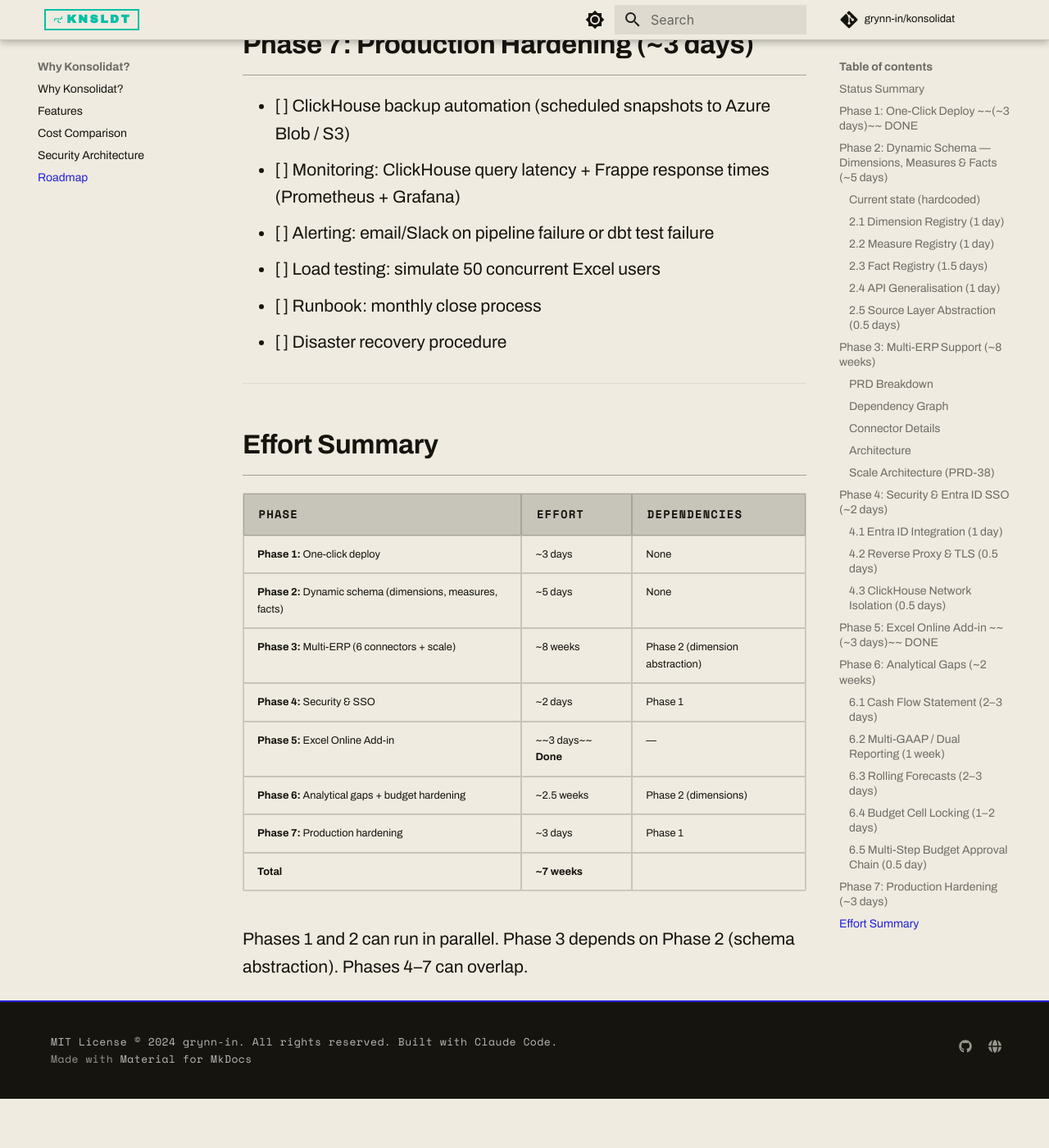
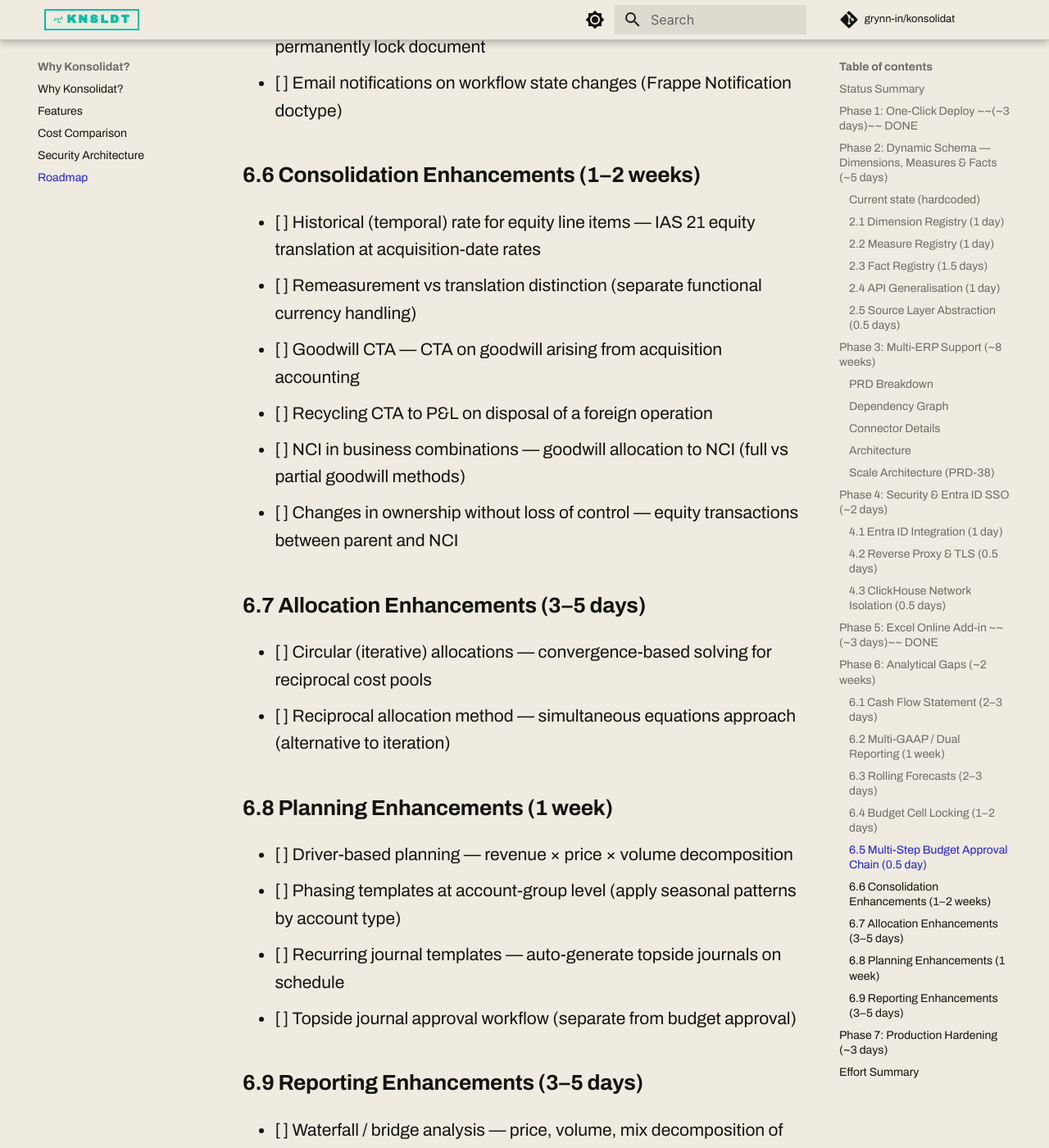
Before and after one commit to grynn-in/konsolidat, an MkDocs documentation site: the page built from docs/reference/roadmap.md, in a window 1280 px wide and 1400 px high, scrolled down 11987 px. Shown: the whole window at 82% size. Built offline with MkDocs 1.6.1 and Material for MkDocs 9.7.7, drawn with Linux system fonts in a browser that asks for light colours; comment, search, counter and statistics services are not loaded; before the commit the page ends 13327 px from its top, so only the background shows below that; some of the changed text lies outside the part shown.

Commit message:
docs: remove PRDs from public nav, add out-of-scope items to roadmap
PRD docs kept in repo (docs/prd/) for developer reference but removed
from the public navigation — they're internal development artifacts.

All "Out of Scope" items from PRD-1 through PRD-7 added to roadmap
Phase 6 under new subsections:

- 6.6 Consolidation Enhancements: historical equity rates, goodwill CTA,
  CTA recycling on disposal, NCI in business combinations, ownership
  changes without loss of control
- 6.7 Allocation Enhancements: circular/iterative, reciprocal method
- 6.8 Planning Enhancements: driver-based planning, phasing templates,
  recurring journals, topside approval workflow
- 6.9 Reporting Enhancements: waterfall/bridge analysis, trend analysis,
  variance commentary

Co-Authored-By: Claude Opus 4.6 <noreply@anthropic.com>

```diff
--- a/docs/reference/roadmap.md
+++ b/docs/reference/roadmap.md
@@ -27,6 +27,10 @@
 | Cash flow statement | **Not started** |
 | Multi-GAAP | **Not started** |
 | Rolling forecasts | **Not started** |
+| Consolidation enhancements (goodwill CTA, NCI in combos, disposal recycling) | **Not started** |
+| Allocation enhancements (circular, reciprocal) | **Not started** |
+| Planning enhancements (driver-based, recurring journals) | **Not started** |
+| Reporting enhancements (waterfall, trend, commentary) | **Not started** |
 
 ---
 
@@ -271,6 +275,33 @@ Task pane add-in built and deployed. Source: `excel-addin/`, served from Frappe
 - [ ] Use Frappe `docstatus = 1` (Submit) on final approval to permanently lock document
 - [ ] Email notifications on workflow state changes (Frappe Notification doctype)
 
+### 6.6 Consolidation Enhancements (1–2 weeks)
+
+- [ ] Historical (temporal) rate for equity line items — IAS 21 equity translation at acquisition-date rates
+- [ ] Remeasurement vs translation distinction (separate functional currency handling)
+- [ ] Goodwill CTA — CTA on goodwill arising from acquisition accounting
+- [ ] Recycling CTA to P&L on disposal of a foreign operation
+- [ ] NCI in business combinations — goodwill allocation to NCI (full vs partial goodwill methods)
+- [ ] Changes in ownership without loss of control — equity transactions between parent and NCI
+
+### 6.7 Allocation Enhancements (3–5 days)
+
+- [ ] Circular (iterative) allocations — convergence-based solving for reciprocal cost pools
+- [ ] Reciprocal allocation method — simultaneous equations approach (alternative to iteration)
+
+### 6.8 Planning Enhancements (1 week)
+
+- [ ] Driver-based planning — revenue × price × volume decomposition
+- [ ] Phasing templates at account-group level (apply seasonal patterns by account type)
+- [ ] Recurring journal templates — auto-generate topside journals on schedule
+- [ ] Topside journal approval workflow (separate from budget approval)
+
+### 6.9 Reporting Enhancements (3–5 days)
+
+- [ ] Waterfall / bridge analysis — price, volume, mix decomposition of variances
+- [ ] Trend analysis — period-over-period and rolling averages
+- [ ] Commentary / annotation on variances — attach narrative to variance cells
+
 ---
 
 ## Phase 7: Production Hardening (~3 days)
@@ -293,7 +324,7 @@ Task pane add-in built and deployed. Source: `excel-addin/`, served from Frappe
 | **Phase 3:** Multi-ERP (6 connectors + scale) | ~8 weeks | Phase 2 (dimension abstraction) |
 | **Phase 4:** Security & SSO | ~2 days | Phase 1 |
 | **Phase 5:** Excel Online Add-in | ~~3 days~~ **Done** | — |
-| **Phase 6:** Analytical gaps + budget hardening | ~2.5 weeks | Phase 2 (dimensions) |
+| **Phase 6:** Analytical gaps, consolidation/allocation/planning/reporting enhancements | ~6 weeks | Phase 2 (dimensions) |
 | **Phase 7:** Production hardening | ~3 days | Phase 1 |
 | **Total** | **~7 weeks** | |
 
--- a/mkdocs.yml
+++ b/mkdocs.yml
@@ -121,20 +121,20 @@ nav:
           - Extending Models: developer-guide/extending-dbt-models.md
           - Adding Dimensions: developer-guide/adding-dimensions.md
           - Extending API: developer-guide/extending-api.md
+      - Design Documents:
+          - Consolidation:
+              - FX Translation: prd/PRD-1-fx-translation.md
+              - CTA Calculation: prd/PRD-2-cta-calculation.md
+              - Minority Interest: prd/PRD-4-minority-interest.md
+              - Topside Journals: prd/PRD-5-topside-journals.md
+          - Planning:
+              - Multi-Step Allocations: prd/PRD-3-multistep-allocations.md
+              - Budget Spreading: prd/PRD-6-budget-spreading.md
+              - Variance Analysis: prd/PRD-7-variance-analysis.md
+          - Multi-ERP:
+              - Canonical Staging Schema: prd/PRD-30-canonical-staging-schema.md
       - Testing Guide: developer-guide/testing-guide.md
       - Contributing: developer-guide/contributing.md
-  - PRDs:
-      - Multi-ERP:
-          - "PRD-30: Canonical Staging Schema (Done)": prd/PRD-30-canonical-staging-schema.md
-      - Consolidation:
-          - "PRD-1: FX Translation (Done)": prd/PRD-1-fx-translation.md
-          - "PRD-2: CTA Calculation (Done)": prd/PRD-2-cta-calculation.md
-          - "PRD-4: Minority Interest (Done)": prd/PRD-4-minority-interest.md
-          - "PRD-5: Topside Journals (Done)": prd/PRD-5-topside-journals.md
-      - Planning:
-          - "PRD-3: Multi-Step Allocations (Done)": prd/PRD-3-multistep-allocations.md
-          - "PRD-6: Budget Spreading (Done)": prd/PRD-6-budget-spreading.md
-          - "PRD-7: Variance Analysis (Done)": prd/PRD-7-variance-analysis.md
   - Help:
       - Troubleshooting: troubleshooting/troubleshooting.md
       - FAQ: troubleshooting/faq.md
```
